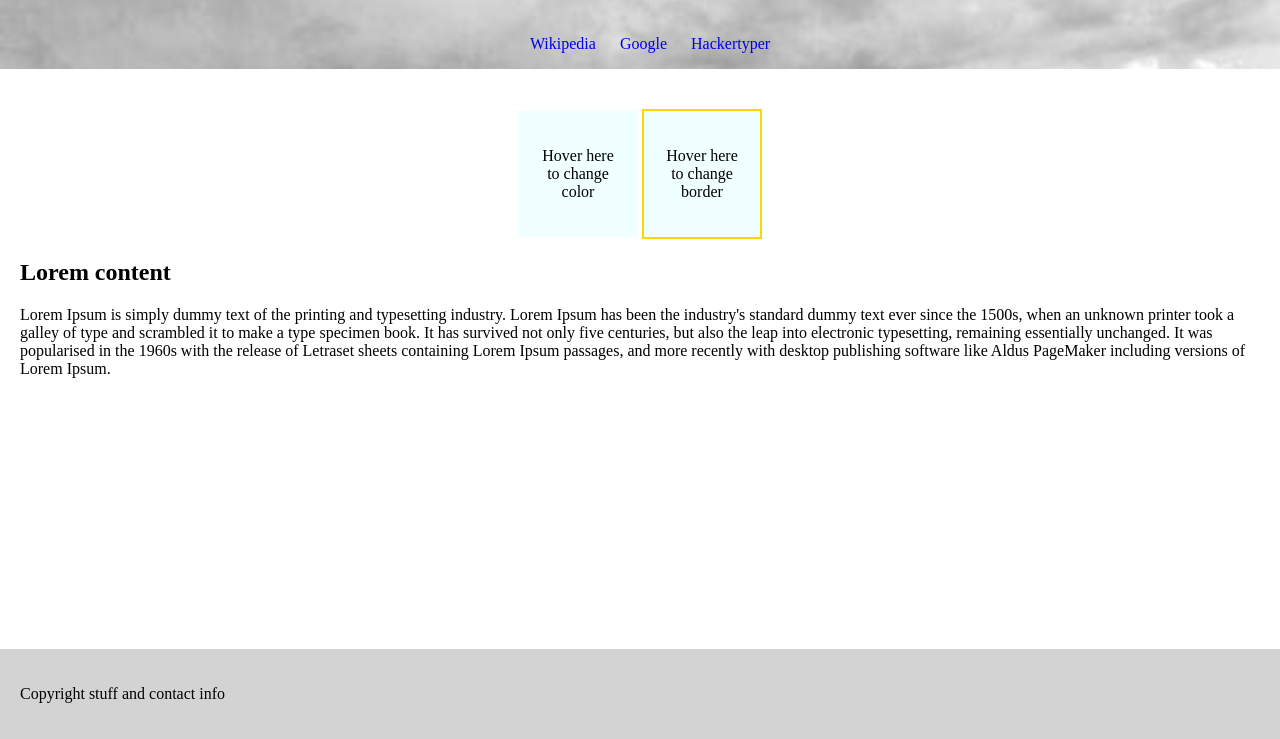
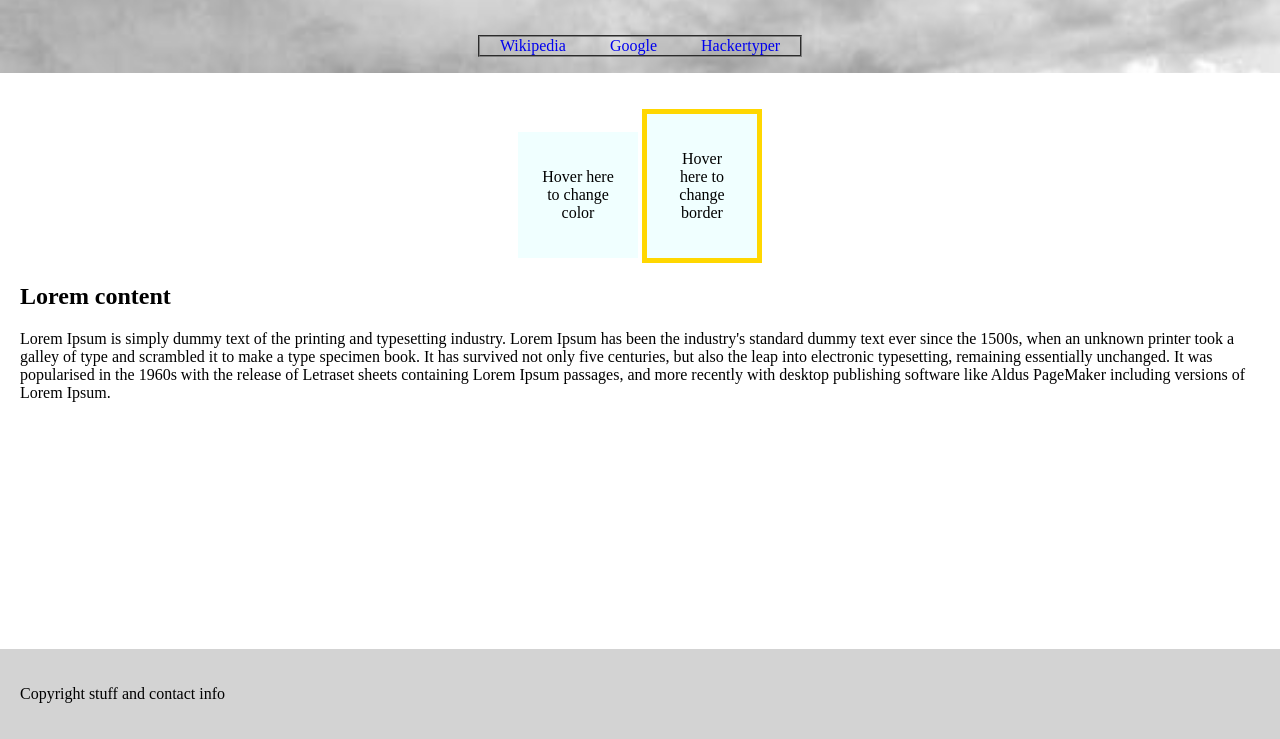
Before and after one commit to templareeb/templareeb.github.io, a plain HTML site: page index.html in a window 1280 px wide. In both pictures the pointer is over the element "Hover here to change border". Shown: the part 61-800 px from the top of the page. Drawn offline with Linux system fonts and the light colour scheme.

Commit message:
Update style.css

```diff
--- a/style.css
+++ b/style.css
@@ -34,11 +34,13 @@ header ul {
     display: inline-block; /* Prevents full width */
     list-style: none;
     padding: 0;
+	border: 2px groove grey;
 }
 
 header li {
     display: inline-block;
     padding-left: 20px;
+	padding-right: 20px;
 }
 
 #colorchange, #borderchange{
@@ -49,7 +51,7 @@ header li {
     margin: 0 auto;
 }
 #borderchange:hover{
-	border: 2px solid gold;
+	border: 5px solid gold;
 }
 #colorchange:hover {
     background-color: gold;
```
